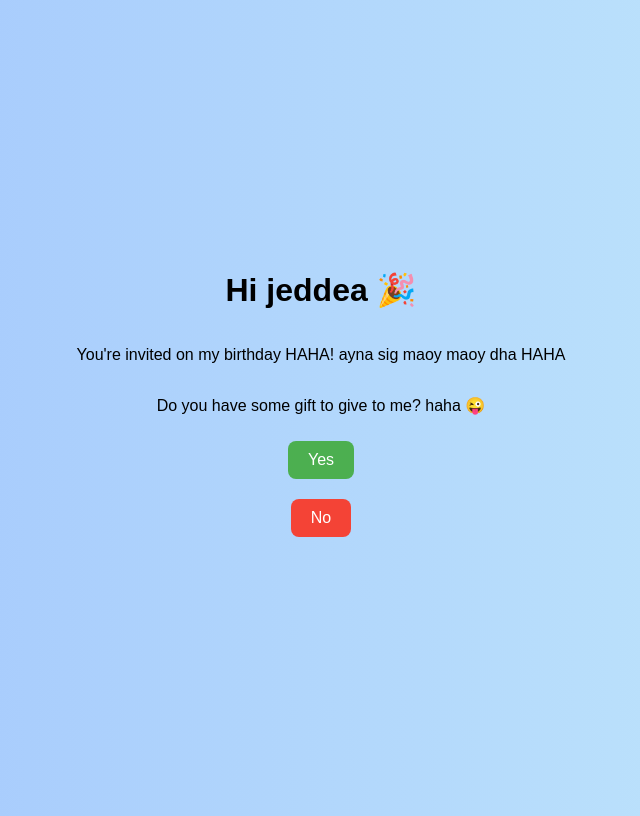
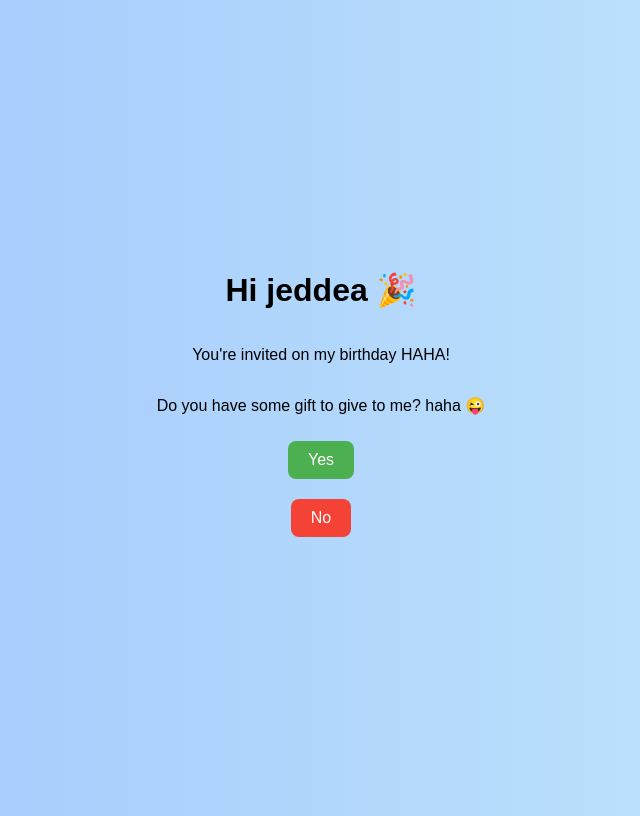
Before and after one commit to reymondtv1/invitation-1, a plain HTML site: page Rhea.html in a window 1280 px wide. Shown: the whole page, without its empty margins (319-959 px from the left). Drawn offline with Linux system fonts and the light colour scheme.

Commit message:
Update Rhea.html

```diff
--- a/Rhea.html
+++ b/Rhea.html
@@ -48,7 +48,7 @@
 </head>
 <body>
   <h1>Hi jeddea 🎉</h1>
-  <p>You're invited on my birthday HAHA! ayna sig maoy maoy dha HAHA</p>
+  <p>You're invited on my birthday HAHA!</p>
 
   <!-- Gift Question -->
   <p>Do you have some gift to give to me? haha 😜</p>
```
